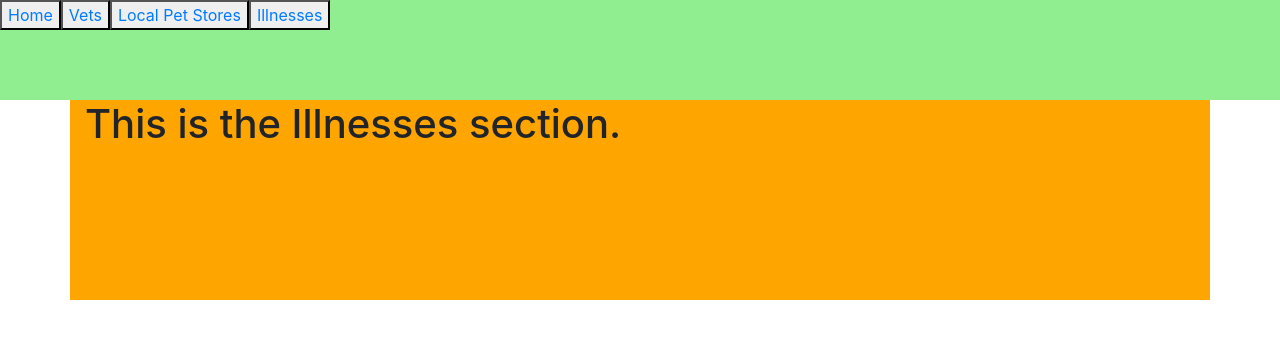
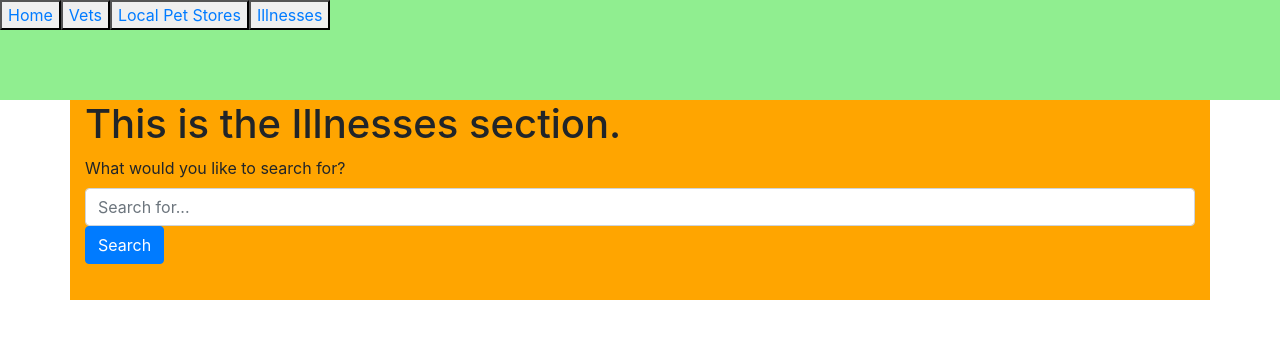
Before and after one commit to jhassler1031/reptile-repo, a React (Create React App) app in the folder static/reptile_app/: page /illnesses in a window 1280 px wide. Shown: the top 338 px of the page. Built offline with nearby package versions, Linux system fonts and the light colour scheme.

Commit message:
created searchform in react and now able to pass search params

```diff
--- a/static/reptile_app/src/App.js
+++ b/static/reptile_app/src/App.js
@@ -1,11 +1,10 @@
 import React, { Component } from 'react';
-import logo from './logo.svg';
 import './App.css';
 import Home from './components/Home/Home.js';
 
 // Import the utlitity file and set baseURL to the data
-import file from './utility.js';
-const baseURL = file.data;
+// import file from './utility.js';
+// const baseURL = file.data;
 
 class App extends Component {
   render() {
--- /dev/null
+++ b/static/reptile_app/src/components/SearchForms/SearchForm.js
@@ -0,0 +1,35 @@
+import React, { Component } from 'react';
+
+class SearchForm extends Component {
+  constructor(props) {
+    super(props);
+
+    this.state = {
+      searchParams: ''
+    }
+
+    this._handleInput = this._handleInput.bind(this);
+  }
+
+  _handleInput(event) {
+    let content = event.target.value;
+    if (event.target.name === "searchParams") {
+      this.setState({searchParams: content});
+    }
+  }
+
+  render() {
+    return (
+      <form onSubmit={(event)=>{event.preventDefault(),this.props.search(this.state.searchParams)}} className="searchForm">
+        <div className="searchFormField">
+          <label htmlFor="searchInput">What would you like to search for?</label>
+          <input name="searchParams" type="text" className="form-control" id="searchInput" placeholder="Search for..." value={this.state.searchParams} onChange={this._handleInput}/>
+        </div>
+
+          <button type="submit" className="btn btn-primary">Search</button>
+      </form>
+    );
+  }
+}
+
+export default SearchForm;
--- a/static/reptile_app/src/components/illnesses/Illnesses.js
+++ b/static/reptile_app/src/components/illnesses/Illnesses.js
@@ -1,16 +1,38 @@
 import React, { Component } from 'react';
+import SearchForm from '../SearchForms/SearchForm.js';
 
 import './Illnesses.css';
+
+// Import the utlitity file and set baseURL to the data
+import file from '../../utility.js';
+const baseURL = file.data;
+
+
 
 class Illnesses extends Component {
   constructor(props) {
     super(props);
+
+    this.state = {
+      searchResults: []
+    }
+
+    this._search = this._search.bind(this);
+  }
+
+  _search(searchParams) {
+    // event.preventDefault();
+    let searchURL = `${baseURL}?search=${searchParams}`;
+    console.log(searchURL);
   }
 
   render() {
+    // let self = this;
     return (
       <div className="illnessContainer container">
         <h1>This is the Illnesses section.</h1>
+        <SearchForm search={this._search}/>
+
       </div>
     );
   }
```
Also changed, not shown: 1 other file (tests, documents, lock files or other folders).
